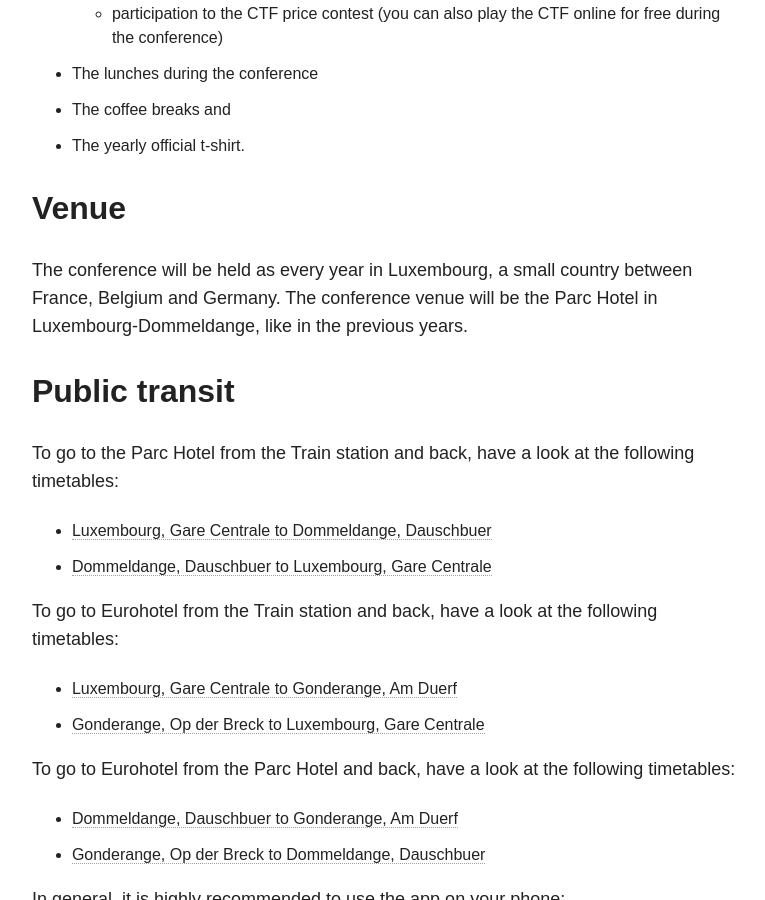
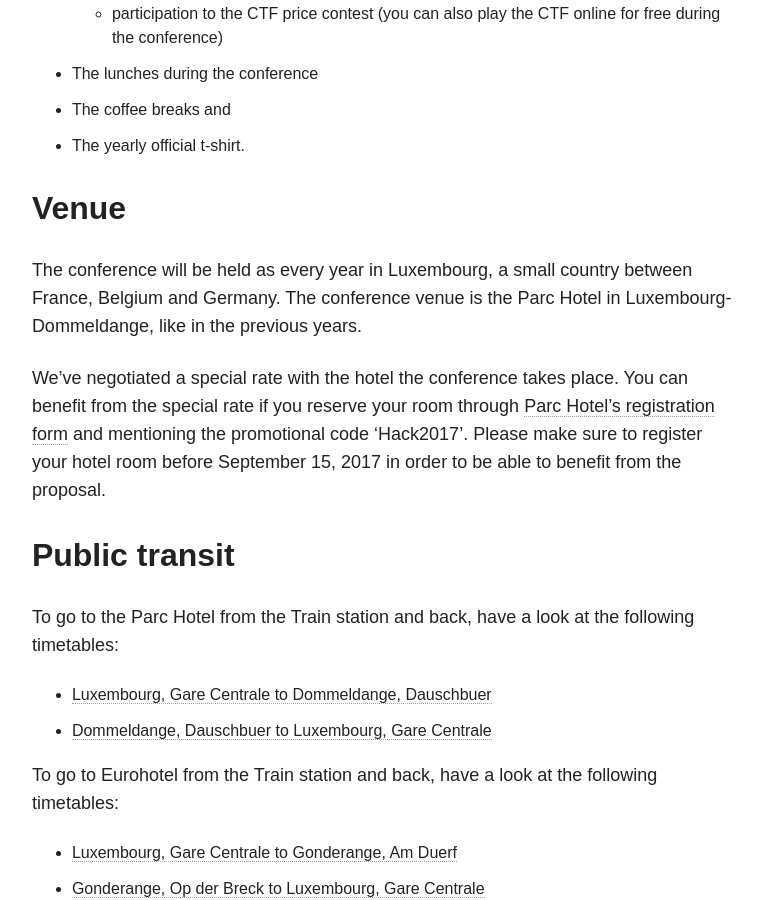
Before and after one commit to adulau/hack-lu-2017, a Jekyll site: the page built from info/index.md, in a window 1280 px wide and 900 px high, scrolled down 1633 px. Shown: the whole window, without its empty margins (254-1019 px from the left). Built offline with Jekyll 4.4.1, drawn with Linux system fonts in a browser that asks for light colours; nearby versions of some CDN libraries.

Commit message:
added hotel

```diff
--- a/info/index.md
+++ b/info/index.md
@@ -22,7 +22,9 @@
 
 ## Venue
 
-The conference will be held as every year in Luxembourg, a small country between France, Belgium and Germany. The conference venue will be the Parc Hotel in Luxembourg-Dommeldange, like in the previous years.
+The conference will be held as every year in Luxembourg, a small country between France, Belgium and Germany. The conference venue is the Parc Hotel in Luxembourg-Dommeldange, like in the previous years.
+
+We've negotiated a special rate with the hotel the conference takes place. You can benefit from the special rate if you reserve your room through [Parc Hotel's registration form](https://reservations.cubilis.eu/alvisse-parc-hotel-luxembourg) and mentioning the promotional code 'Hack2017'. Please make sure to register your hotel room before September 15, 2017 in order to be able to benefit from the proposal.
 
 
 ## Public transit
```
